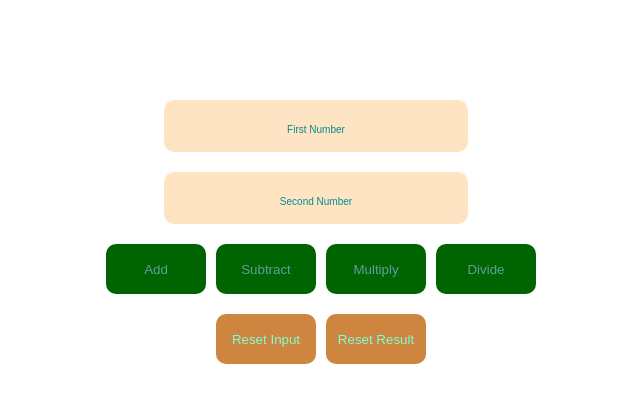
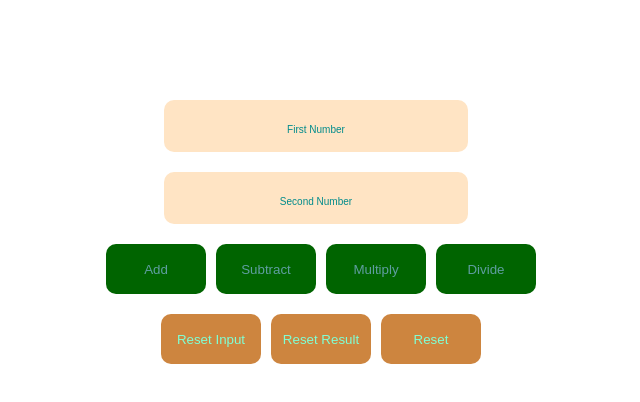
Before and after one commit to Temi-Michael/calculator, a React (Create React App) app: page / in a window 1280 px wide. Shown: the top 402 px of the page, without its empty margins (324-964 px from the left). Built offline with nearby package versions, Linux system fonts and the light colour scheme.

Commit message:
General reset  button added

```diff
--- a/src/App.js
+++ b/src/App.js
@@ -53,6 +53,12 @@ function App() {
     setResult('');
   };
 
+  const reset = () => {
+    setValue1('')
+    setValue2('')
+    setResult('')
+  }
+
   return (
     <div className='app'>
       <Input value1={value1} value2={value2} onChange1={handleValue1Change} onChange2={handleValue2Change} />
@@ -60,7 +66,7 @@ function App() {
       <Subtract onClick={() => handleOperation('subtract')} label="Subtract" />
       <Multiply onClick={() => handleOperation('multiply')} label="Multiply" />
       <Division onClick={() => handleOperation('division')} label="Divide" />
-      <Reset labelInput="Reset Input" labelResult="Reset Result" onResetInput={handleResetInput} onResetResult={handleResetResult} />
+      <Reset labelInput="Reset Input" labelResult="Reset Result" reset="Reset" onReset={reset} onResetInput={handleResetInput} onResetResult={handleResetResult} />
       <Result result={ result } />
     </div>
   );
--- a/src/component/Reset.js
+++ b/src/component/Reset.js
@@ -1,4 +1,4 @@
-export default function Reset({ labelInput, labelResult, onResetInput, onResetResult }) {
+export default function Reset({ labelInput, labelResult, reset, onReset, onResetInput, onResetResult }) {
     return (
         <div className="resetFrame">
             <button type="button" className="resetBtn" onClick={onResetInput}>
@@ -7,6 +7,9 @@ export default function Reset({ labelInput, labelResult, onResetInput, onResetRe
             <button type="button" className="resetBtn" onClick={onResetResult}>
                 {labelResult}
             </button>
+            <button type="button" className="resetBtn" onClick={onReset}>
+                {reset}
+            </button>
         </div>
     );
 }
```
